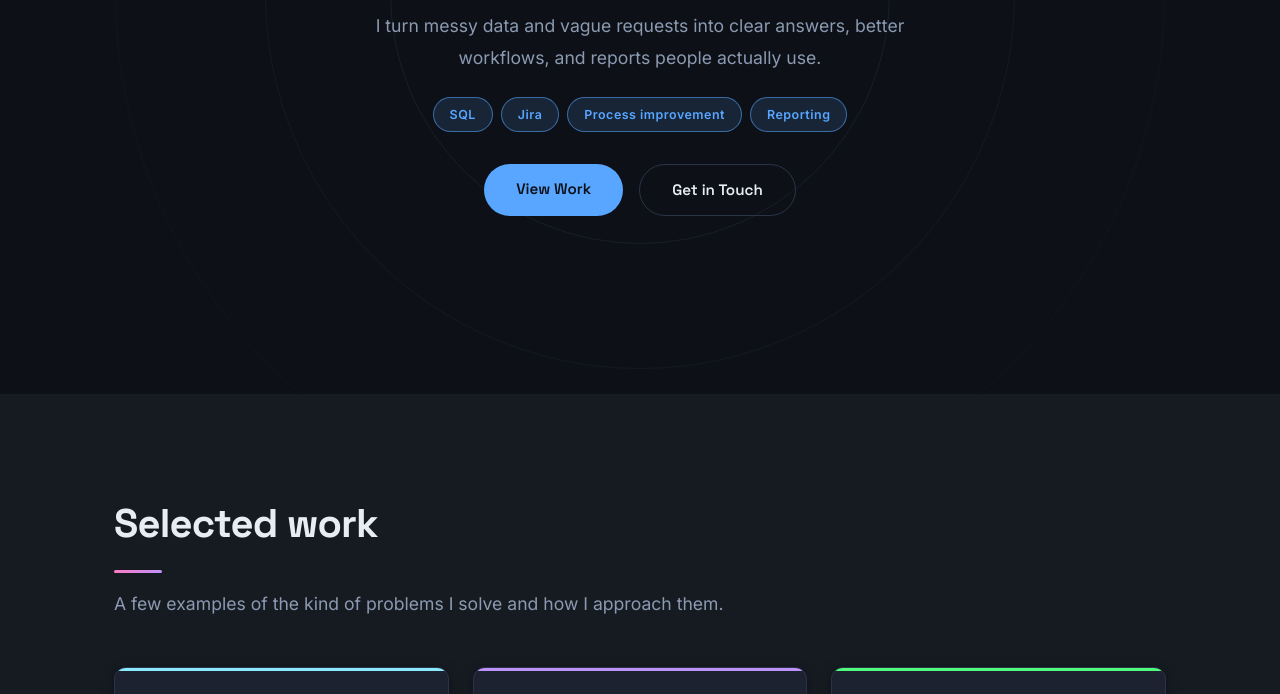
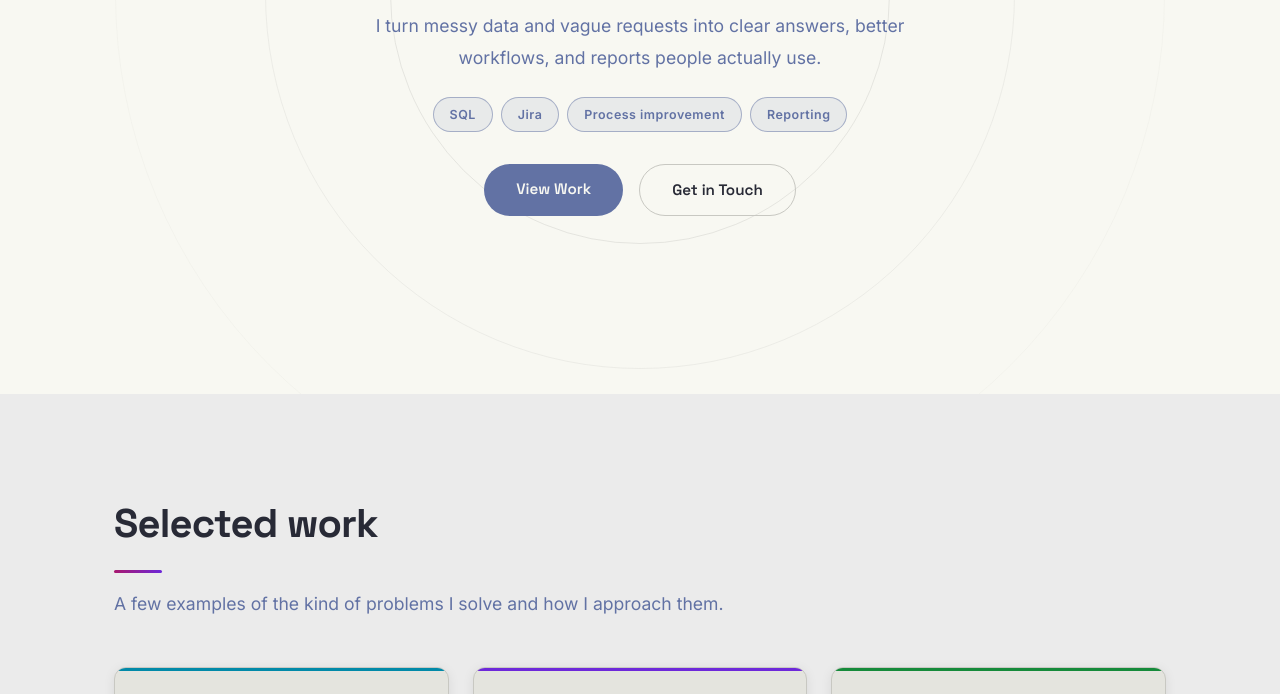
Before and after one commit to MattOverbored/personal-site, an Eleventy site: page src/index.njk in a window 1280 px wide. Shown: the part 406-1100 px from the top of the page. Built offline with nearby package versions, Linux system fonts and the light colour scheme; Eleventy itself is replaced by a stand-in of ours; files that its build step writes are made by us from their sources.

Commit message:
Default site theme to light mode

```diff
--- a/src/_includes/base.njk
+++ b/src/_includes/base.njk
@@ -9,7 +9,7 @@
   <link rel="preconnect" href="https://fonts.googleapis.com" />
   <link rel="preconnect" href="https://fonts.gstatic.com" crossorigin />
   <link href="https://fonts.googleapis.com/css2?family=Inter:wght@300;400;500;600;700&family=Space+Grotesk:wght@400;500;600;700&display=swap" rel="stylesheet" />
-  <script>if(localStorage.getItem('theme')==='light')document.documentElement.setAttribute('data-theme','light');</script>
+  <script>if(localStorage.getItem('theme')!=='dark')document.documentElement.setAttribute('data-theme','light');</script>
 </head>
 <body>
 
```
